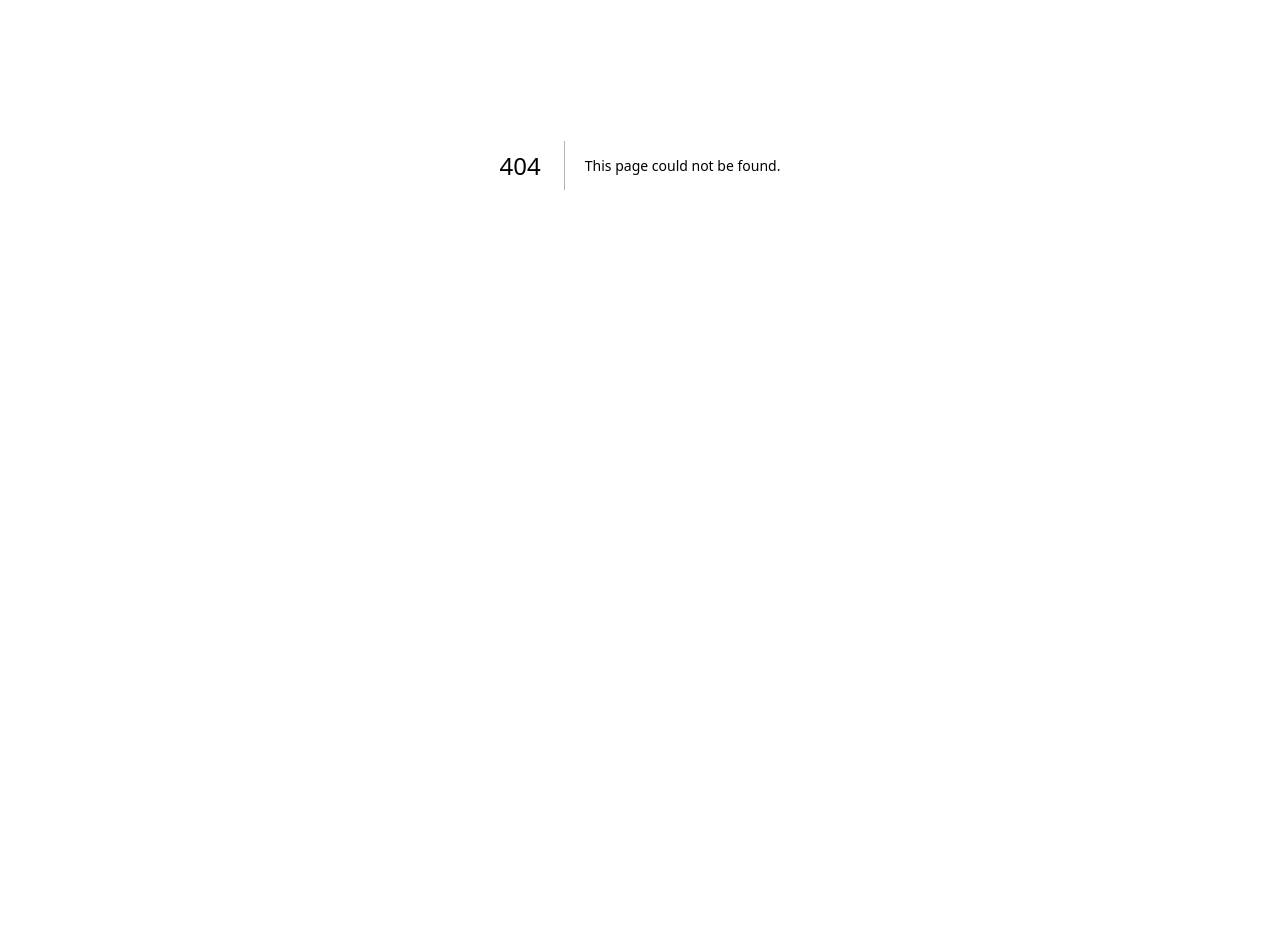
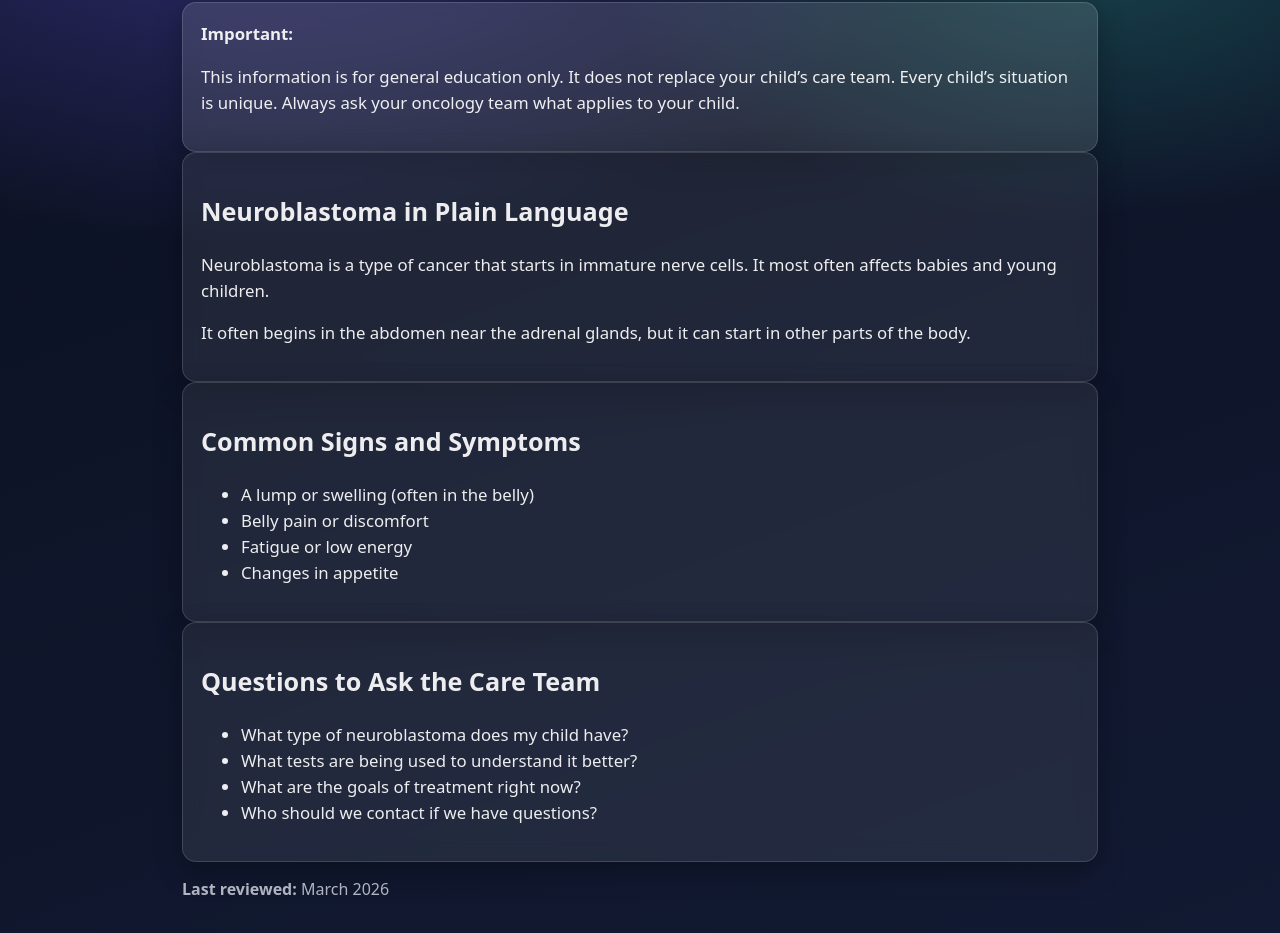
Before and after one commit to ClaudiaLillibridge/merlin-kip-pediatric-caregiver, a Next.js app: page /learn/neuroblastoma in a window 1280 px wide. Before the commit this address had no page. Shown: the part 235-1168 px from the top of the page. Before the commit the page ends 800 px from the top, so only its background shows below. Built offline with nearby package versions, Linux system fonts and the light colour scheme.

Commit message:
Update Learn page and CardGrid layout

```diff
--- a/components/ui/Card.tsx
+++ b/components/ui/Card.tsx
@@ -57,18 +57,18 @@ export function Card({
   );
 }
 
+
 export function CardGrid({
   cols = 1,
   children,
 }: {
-  cols?: 1 | 2;
+  cols?: 1 | 2 | 3;
   children: React.ReactNode;
 }) {
-  return <div className={`mk-card-grid ${cols === 2 ? "mk-card-grid--2" : ""}`}>{children}</div>;
-}
+  const colClass =
+    cols === 3 ? "mk-card-grid--3" : cols === 2 ? "mk-card-grid--2" : "mk-card-grid--1";
 
-export function CardActions({ children }: { children: React.ReactNode }) {
-  return <div className="mk-card-actions">{children}</div>;
+  return <div className={`mk-card-grid ${colClass}`}>{children}</div>;
 }
 
 export function CardBullets({ items }: { items: string[] }) {
--- /dev/null
+++ b/pages/learn/neuroblastoma.tsx
@@ -0,0 +1,58 @@
+import Link from "next/link";
+import PageLayout from "../../components/layout/PageLayout";
+import { Card } from "../../components/ui/Card";
+
+export default function NeuroblastomaPage() {
+  return (
+    <PageLayout title="Neuroblastoma">
+      <p style={{ marginBottom: 12 }}>
+        <Link href="/learn">← Back to Learn</Link>
+      </p>
+
+      <Card variant="elevated">
+        <strong>Important:</strong>
+        <p>
+          This information is for general education only. It does not replace
+          your child’s care team. Every child’s situation is unique. Always ask
+          your oncology team what applies to your child.
+        </p>
+      </Card>
+
+      <Card>
+        <h2>Neuroblastoma in Plain Language</h2>
+        <p>
+          Neuroblastoma is a type of cancer that starts in immature nerve cells.
+          It most often affects babies and young children.
+        </p>
+        <p>
+          It often begins in the abdomen near the adrenal glands, but it can
+          start in other parts of the body.
+        </p>
+      </Card>
+
+      <Card>
+        <h2>Common Signs and Symptoms</h2>
+        <ul>
+          <li>A lump or swelling (often in the belly)</li>
+          <li>Belly pain or discomfort</li>
+          <li>Fatigue or low energy</li>
+          <li>Changes in appetite</li>
+        </ul>
+      </Card>
+
+      <Card>
+        <h2>Questions to Ask the Care Team</h2>
+        <ul>
+          <li>What type of neuroblastoma does my child have?</li>
+          <li>What tests are being used to understand it better?</li>
+          <li>What are the goals of treatment right now?</li>
+          <li>Who should we contact if we have questions?</li>
+        </ul>
+      </Card>
+
+      <p style={{ opacity: 0.7 }}>
+        <strong>Last reviewed:</strong> March 2026
+      </p>
+    </PageLayout>
+  );
+}
--- a/styles/globals.css
+++ b/styles/globals.css
@@ -175,12 +175,24 @@ button:hover{
   display: grid;
   gap: 16px;
 }
+.mk-card-grid--1 {
+  grid-template-columns: 1fr;
+}
 
+@media (min-width: 900px) {
+  .mk-card-grid--3 {
+    grid-template-columns: 1fr 1fr 1fr;
+  }
+}
 @media (min-width: 900px) {
   .mk-card-grid--2 {
     grid-template-columns: 1fr 1fr;
   }
 }
+
+.mk-card-grid--3 {
+    grid-template-columns: 1fr 1fr 1fr;
+  }
 
 .mk-card-actions {
   display: flex;
```
Also changed, not shown: pages/learn.tsx (+25 -1 lines).
